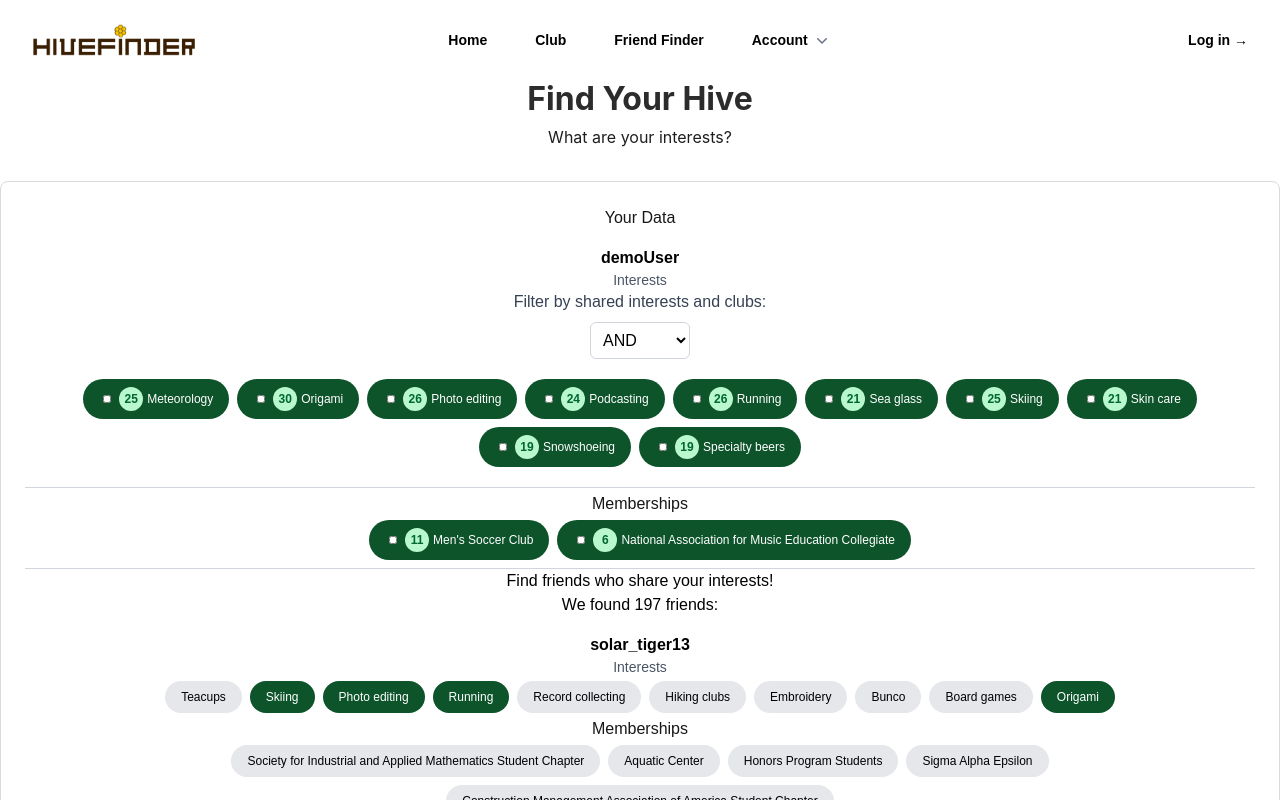
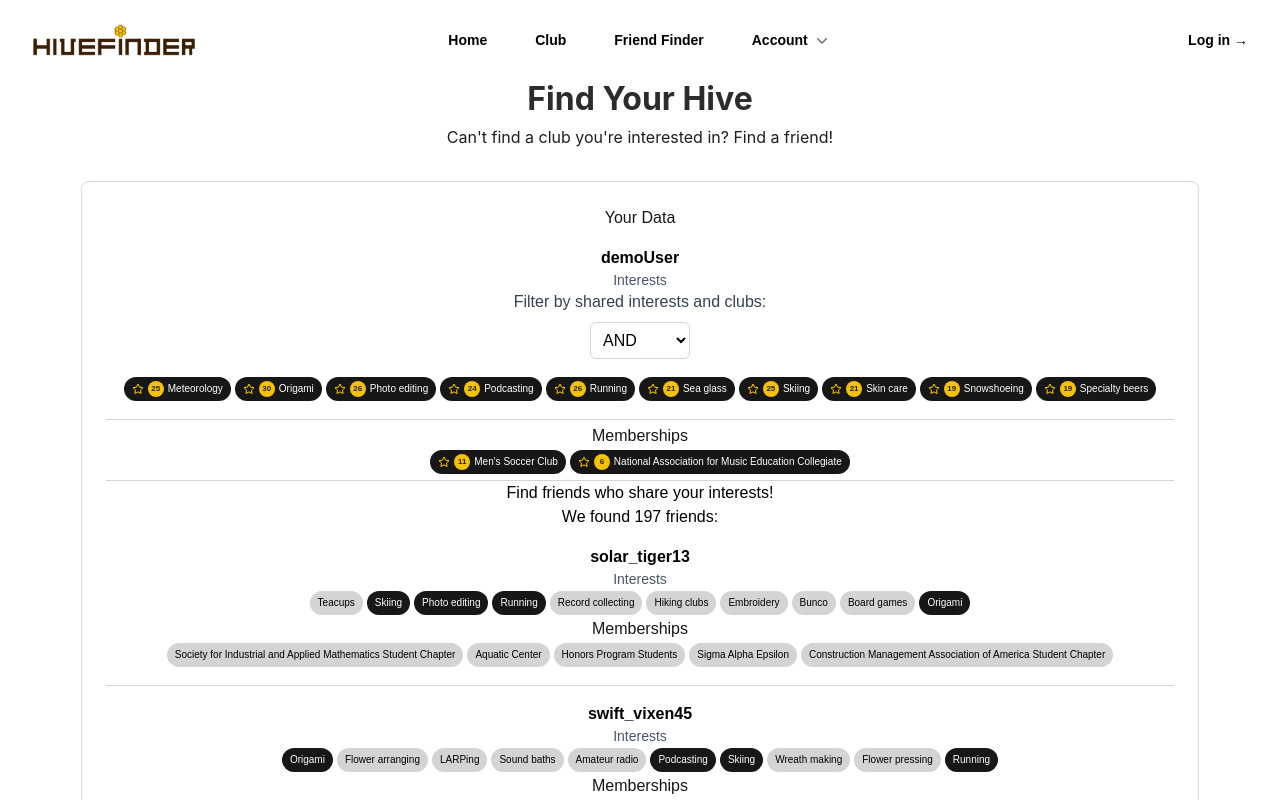
Before and after one commit to markciubal/hivefinder, a Next.js app: page /friendFinder in a window 1280 px wide. Shown: the top 800 px of the page. Built offline with nearby package versions, Linux system fonts and the light colour scheme.

Commit message:
Changed colors and made checkbox a star.

```diff
--- a/app/friendFinder/page.jsx
+++ b/app/friendFinder/page.jsx
@@ -16,8 +16,10 @@
     const [clubFriends, setClubFriends] = useState([]);
     const [matchedStatistics, setMatchedStatistics] = useState({ interests: [], memberships: [] });
 
-    const sharedStyle = "text-xs m-1 px-4 py-2 bg-green-900 text-white rounded-full hover:bg-green-800! inline-block";
-    const normalStyle = "text-xs m-1 px-4 py-2 bg-gray-200 text-black rounded-full hover:bg-gray-100 inline-block";
+    const sharedStyle = "text-xxs m-[2px] px-2 py-1 bg-neutral-900 text-white rounded-full hover:bg-neutral-700! inline-block";
+    const normalStyle = "text-xxs m-[2px] px-2 py-1 bg-neutral-300 text-black rounded-full hover:bg-neutral-200 inline-block";
+
+    const counterStyle = "mx-1 inline-flex items-center justify-center w-3 h-3 p-2 text-xxxs font-semibold text-neutral-800 bg-[#f4c201] rounded-full position-relative top-0 left-0";
 
     const handleFilterChange = (event) => {
       const { name, value } = event.target;
@@ -116,7 +118,7 @@
         <div className="hero-form">
           <div className="text-content-title">
             <p className="text-2 font-bold">Find Your Hive</p>
-            <p className="text-9">What are your interests?</p>
+            <p className="text-9">Can't find a club you're interested in? Find a friend!</p>
           </div>
 
           <div className="form-contact">
@@ -140,17 +142,38 @@
 
                       return (
                         <span key={index} className={style}>
+                          <label className="flex items-center">
                             <input
                               name="checkbox"
                               type="checkbox"
                               value={interest}
                               onChange={handleFilterChange}
-                            className="form-checkbox h-2 w-2 mx-1 shrink-0 rounded border-gray-300 text-blue-600"
+                              className="peer hidden"
                             />
-                          <span className="mx-1 inline-flex items-center justify-center w-6 h-6 p-2 text-xs font-semibold text-green-800 bg-green-200 rounded-full">
+
+                            {/* Star icon */}
+                            <svg
+                              xmlns="http://www.w3.org/2000/svg"
+                              viewBox="0 0 24 24"
+                              className="
+                                w-3 h-3 mx-0 shrink-0
+                                text-yellow-400
+                                transition
+                                peer-checked:fill-yellow-400
+                                peer-checked:stroke-yellow-400
+                                fill-transparent
+                                stroke-yellow-400
+                                stroke-[2]
+                                cursor-pointer
+                              "
+                            >
+                              <path d="M12 2l3.1 6.3L22 9.3l-5 4.9L18.2 21 12 17.8 5.8 21 7 14.2 2 9.3l6.9-1L12 2z" />
+                            </svg>
+                            <span className={counterStyle}>
                               {count}
                             </span>
                             {interest}
+                          </label>
                         </span>
                       );
                     })}
@@ -164,18 +187,38 @@
                       const isShared = userSelf.memberships?.some(sc => sc.club === membership.club);
                       const style = isShared ? sharedStyle : normalStyle;
                       return (
-                        <span key={"user_" + userSelf.id + "_" + membership.club} className={style}>
+                        <span key={"user_" + userSelf.id + "_" + membership.club} className={style}> <label className="flex items-center">
                             <input
                               name="checkbox"
                               type="checkbox"
                               value={membership.club}
                               onChange={handleFilterChange}
-                            className="form-checkbox h-2 w-2 mx-1 shrink-0 rounded border-gray-300 text-blue-600"
+                              className="peer hidden"
                             />
-                          <span className="mx-1 inline-flex items-center justify-center w-6 h-6 p-2 text-xs font-semibold text-green-800 bg-green-200 rounded-full">
+
+                            {/* Star icon */}
+                            <svg
+                              xmlns="http://www.w3.org/2000/svg"
+                              viewBox="0 0 24 24"
+                              className="
+                                w-3 h-3 mx-0 shrink-0
+                                text-yellow-400
+                                transition
+                                peer-checked:fill-yellow-400
+                                peer-checked:stroke-yellow-400
+                                fill-transparent
+                                stroke-yellow-400
+                                stroke-[2]
+                                cursor-pointer
+                              "
+                            >
+                              <path d="M12 2l3.1 6.3L22 9.3l-5 4.9L18.2 21 12 17.8 5.8 21 7 14.2 2 9.3l6.9-1L12 2z" />
+                            </svg>
+                            <span className={counterStyle}>
                                 {matchedStatistics.memberships.find(i => i.club === membership.club)?.count || 0}
                             </span>
                             {membership.club}
+                          </label>
                         </span>
                       );
                     })}
--- a/app/globals.css
+++ b/app/globals.css
@@ -3,6 +3,18 @@
 :root {
   --background: #ffffff;
   --foreground: #171717;
+}
+
+@layer utilities {
+  .text-xxs {
+    font-size: 0.625rem; /* 10px */
+    line-height: 1rem;   /* optional */
+  }
+
+  .text-xxxs {
+    font-size: 0.5rem;   /* 8px */
+    line-height: 0.75rem;
+  }
 }
 
 @theme inline {
```
Lines whose indentation alone changed are shown as unchanged.
